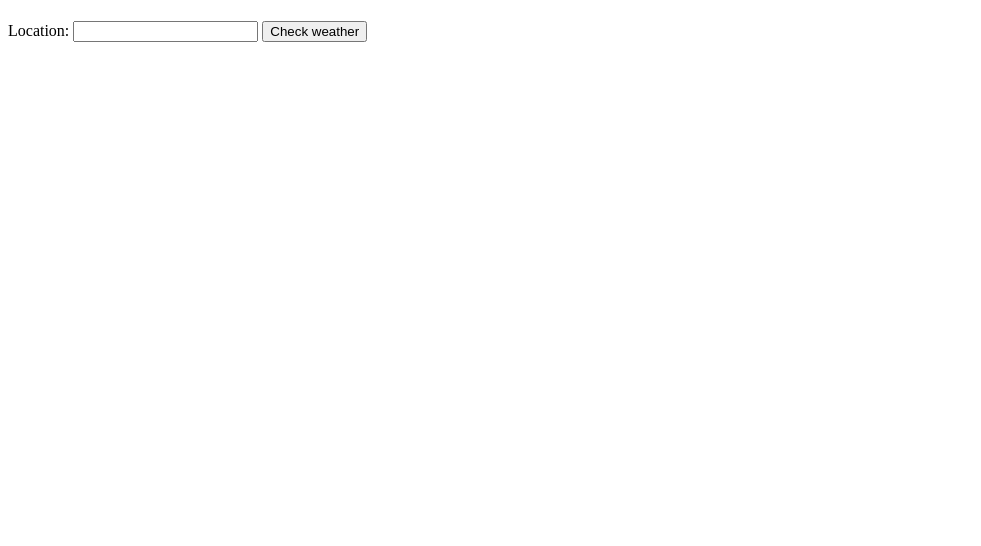
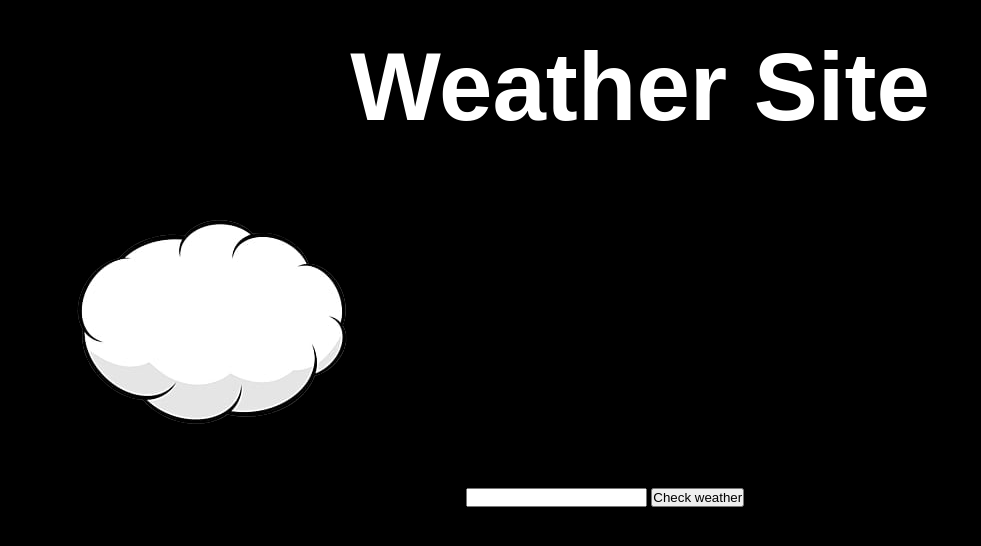
Before and after one commit to TaiwoSoftware/weather, a plain HTML site: page index.html in a window 1280 px wide. Shown: the whole page, without its empty margins (0-981 px from the left). Drawn offline with Linux system fonts and the light colour scheme.

Commit message:
adding css sha

```diff
--- a/index.html
+++ b/index.html
@@ -3,10 +3,14 @@
 <head>
     <meta charset="UTF-8">
     <meta name="viewport" content="width=device-width, initial-scale=1.0">
-    <title>Document</title>
+    <title>Weather App</title>
+    <link rel="icon" href="images/00569e32108d0be-removebg-preview.png">
+    <meta name="description" content="This weather app was created my Taiwo Akerele">
+    <link rel="stylesheet" href="style.css">
 </head>
 <body>
-    <h1 id="weatherApp" onchange="onChange"></h1>
+    <h1 id="weatherApp">Weather Site</h1>
+    <img src="images/00569e32108d0be-removebg-preview.png" alt="cloud image">
     <label for="location">Location:</label>
     <input type="text" name="location" id="location">
     <button type="submit" id="check">Check weather</button>
--- /dev/null
+++ b/style.css
@@ -0,0 +1,18 @@
+*{
+    margin: 0;
+    padding: 0;
+    box-sizing: border-box;
+}
+
+body{
+    background-color: black;
+    width: 100%;
+    padding: 2rem;
+    font-family: sans-serif;
+}
+
+h1{
+    color: white;
+    font-size: 6rem;
+    text-align: center;
+}
```
Also changed, not shown: images/00569e32108d0be-removebg-preview.png (added), images/rounded-removebg-preview.png (added).
